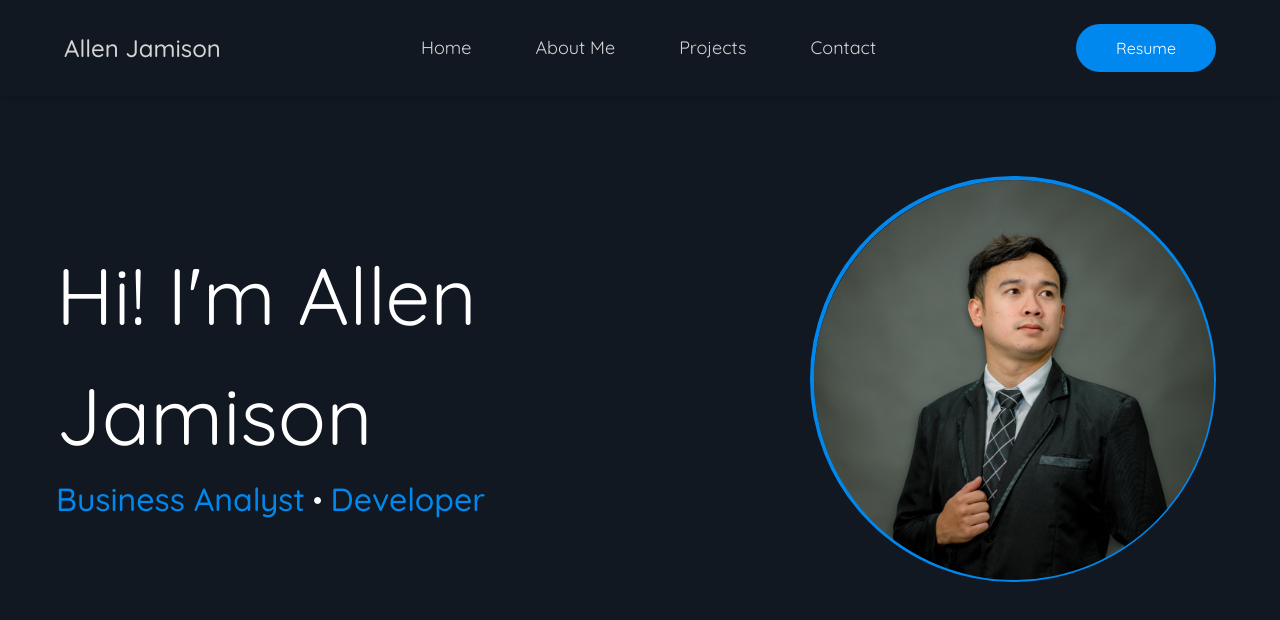
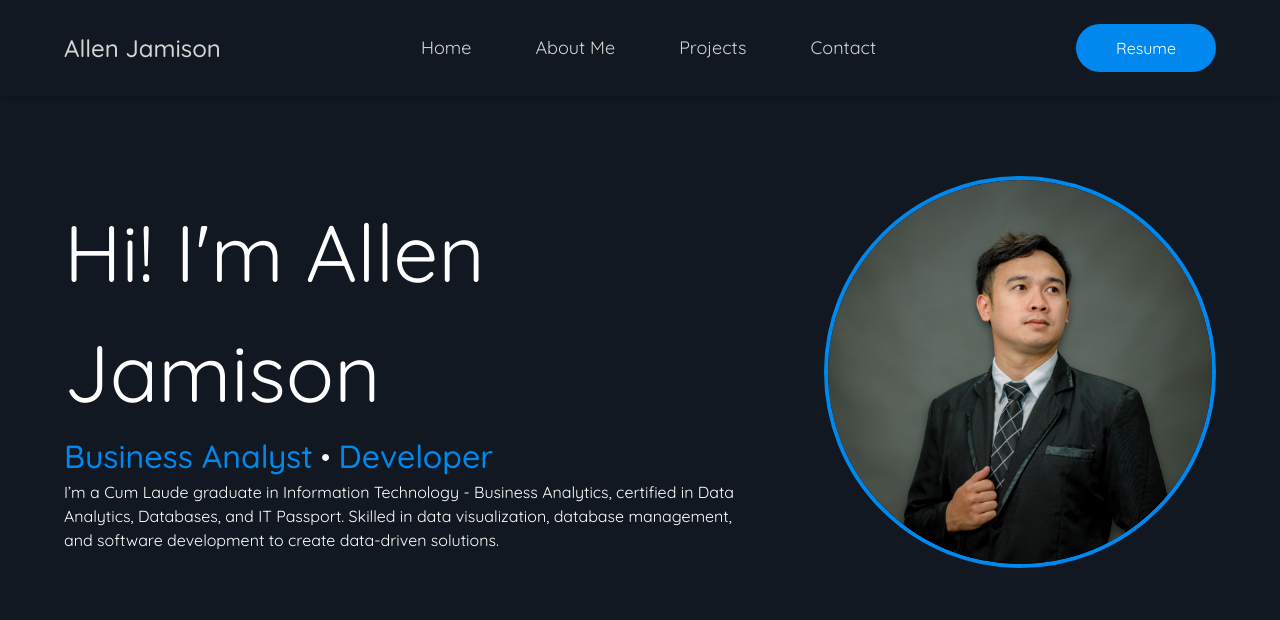
Before and after one commit to Teqnixx/portfolio, a React (Vite) app: page / in a window 1280 px wide. Shown: the top 620 px of the page. Built offline with nearby package versions, Linux system fonts and the light colour scheme.

Commit message:
Added a short summary in home

```diff
--- a/src/pages/Home.tsx
+++ b/src/pages/Home.tsx
@@ -3,26 +3,24 @@ import BackgroundPic from '../assets/background-pic.jpg';
 
 function Home() {
   return (
-    <section className="flex justify-between items-center max-w-screen-3xl pt-44 pb-20 px-5 sm:px-8 lg:px-16 mx-auto overflow-hidden text-white">
-      <div>
-        <span className="block -ml-2 text-[2.5rem] md:text-[5rem]">Hi! I'm Allen Jamison</span>
-        <div className="flex items-center -ml-2 text-[1rem] md:text-[2rem] font-medium">
-          <span className="text-primary">
-            Business Analyst
-          </span>
-          <span className="h-max text-[1rem] mx-2">
-            ●
-          </span>
-          <span className="text-primary">
-            Developer
-          </span>
+    <section className="grid lg:grid-cols-[1.5fr_1fr] grid-rows-[1fr] gap-y-[10px] gap-x-[10px] items-center max-w-screen-2xl pt-44 pb-20 px-5 sm:px-8 lg:px-16 mx-auto overflow-hidden text-white">
+      <div className="flex justify-center lg:justify-end order-1 lg:order-2">
+        <div className="relative rounded-full border-4 border-primary z-50 overflow-hidden w-fit">
+          <img className="absolute inset-0 object-cover rounded-full w-[clamp(200px,30vw,400px)] h-auto" src={BackgroundPic} alt="background-pic" />
+          <img className="relative h-auto rounded-full drop-shadow-lg drop-shadow-black/50 w-[clamp(200px,30vw,400px)] h-auto" src={Pic} alt="personal-pic" />
         </div>
       </div>
-      <div>
-        <div className='rounded-full border-4 border-primary z-50 overflow-hidden'>
-          <img className='rounded-full absolute' width={400} height="auto" src={BackgroundPic} alt="background-pic" />
-          <img className='rounded-full drop-shadow-lg drop-shadow-black/50' width={400} height="auto" src={Pic} alt="personal-pic" />
+
+      <div className="order-2 lg:order-1">
+        <span className="block text-[2.5rem] md:text-[5rem]">Hi! I'm Allen Jamison</span>
+        <div className="flex items-center text-[1rem] md:text-[2rem] font-medium">
+          <span className="text-primary">Business Analyst</span>
+          <span className="h-max text-[1rem] mx-2">●</span>
+          <span className="text-primary">Developer</span>
         </div>
+        <span>
+          I’m a Cum Laude graduate in Information Technology - Business Analytics, certified in Data Analytics, Databases, and IT Passport. Skilled in data visualization, database management, and software development to create data-driven solutions.
+        </span>
       </div>
     </section>
   )
```
Also changed, not shown: 5 other files (tests, documents, lock files or other folders).
